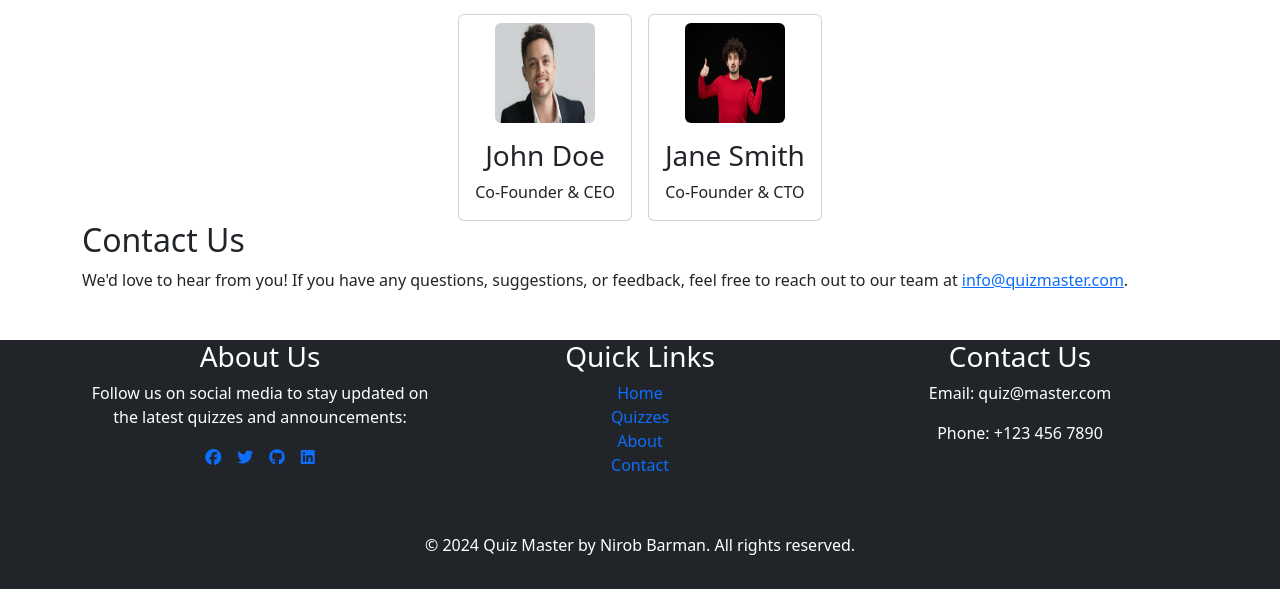
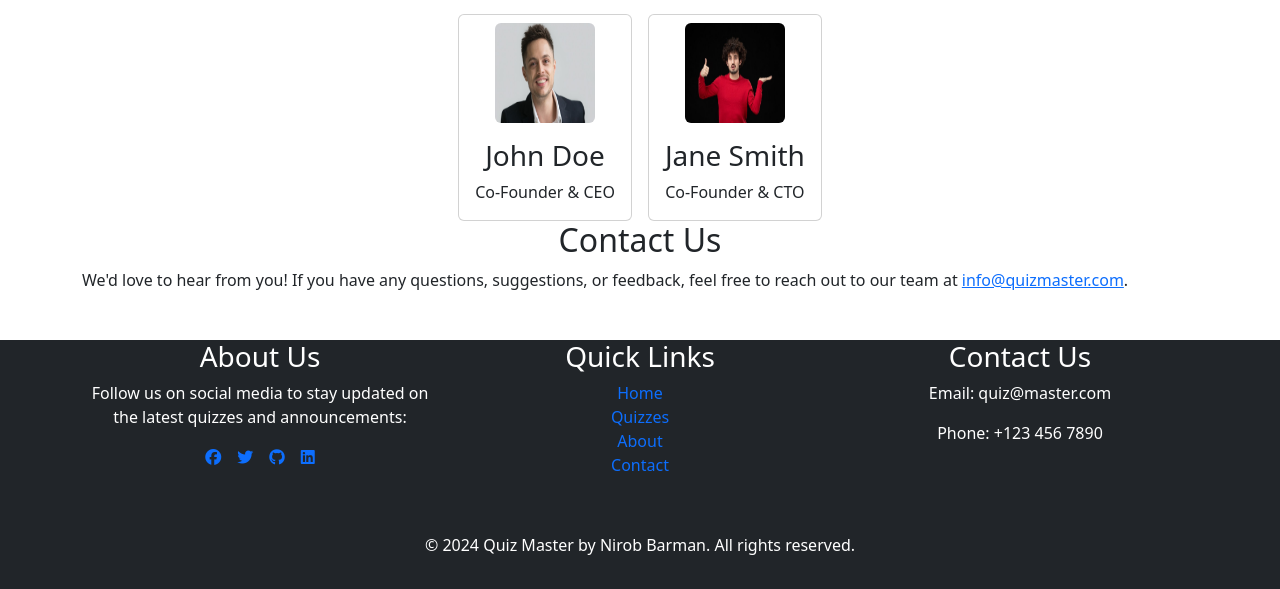
Before and after one commit to Nirob-Barman/Quiz-Master, a Django app: page /about_us/ in a window 1280 px wide. Shown: the part 287-876 px from the top of the page. Run offline with Django 4.2, Linux system fonts and the light colour scheme; some libraries are stand-ins or nearby versions.

Commit message:
about contact

```diff
--- a/core/templates/about_us.html
+++ b/core/templates/about_us.html
@@ -42,7 +42,7 @@
     </div>
 
 
-    <h2>Contact Us</h2>
+    <h2 class="text-center">Contact Us</h2>
     <p>We'd love to hear from you! If you have any questions, suggestions, or feedback, feel free to reach out to our
         team at <a href="mailto:info@quizmaster.com">info@quizmaster.com</a>.</p>
 </div>
```
